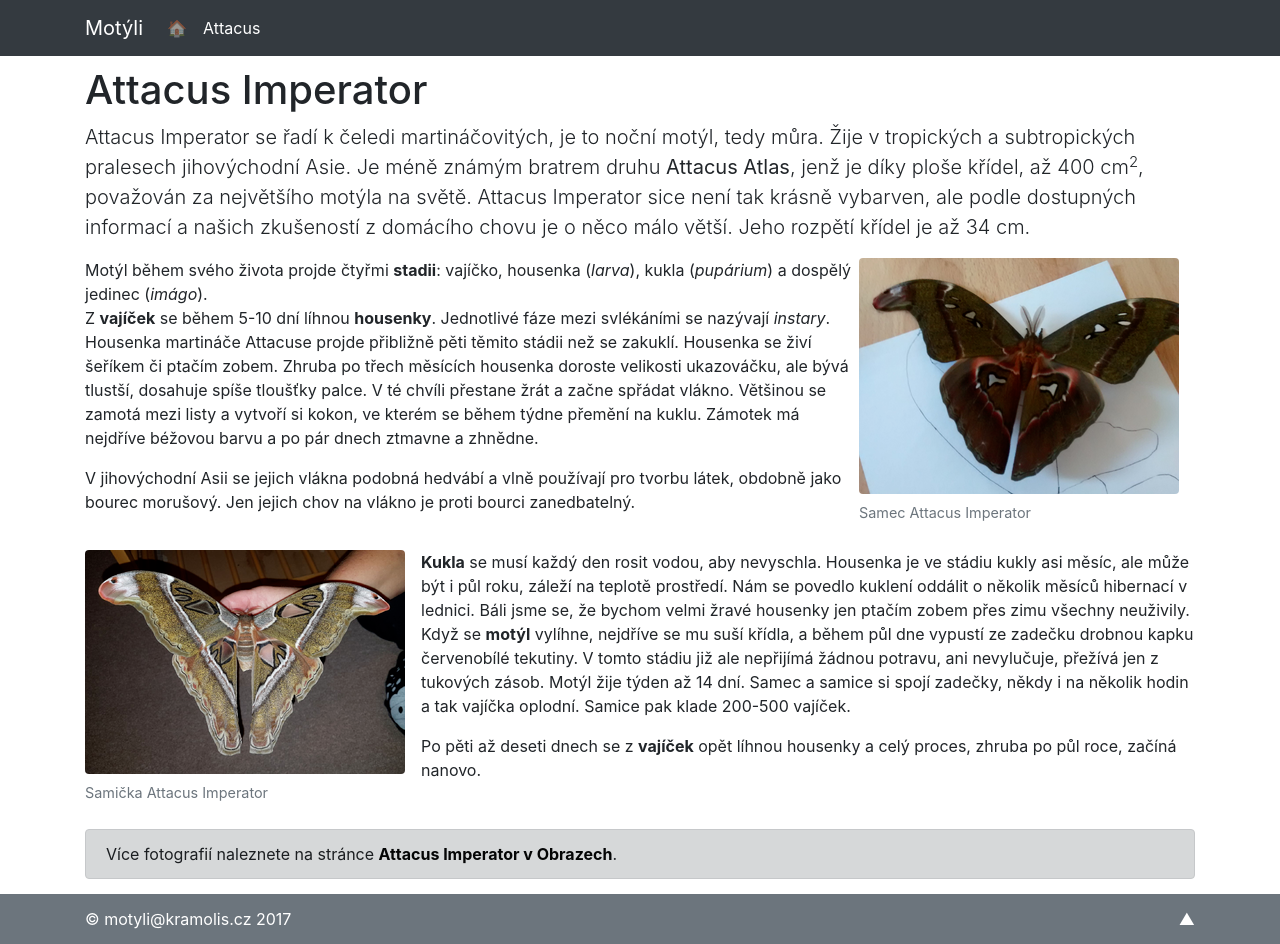
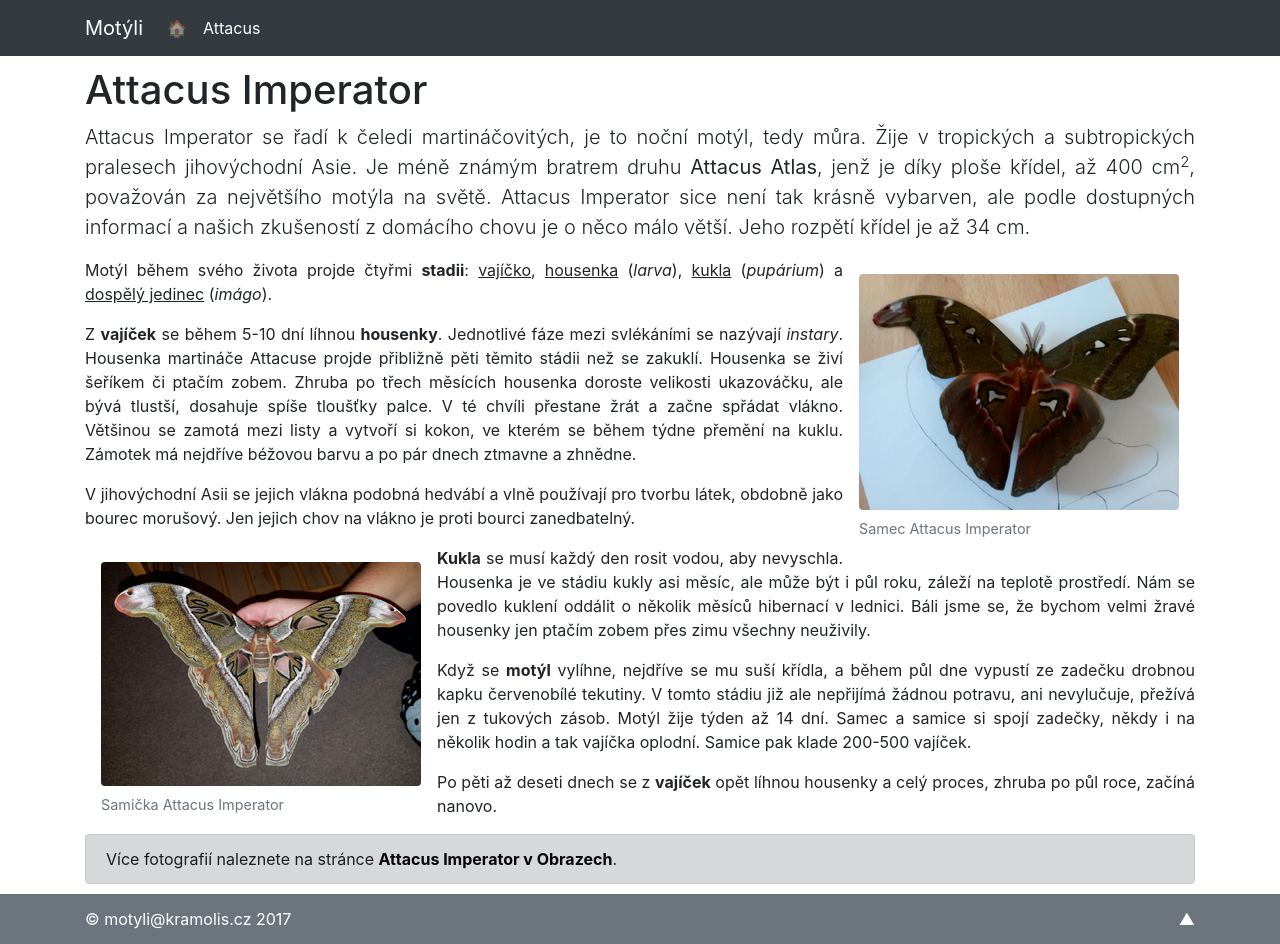
Before and after one commit to shamoh/pages-motyli, a Jekyll site: the page built from attacus/imperator.html, in a window 1280 px wide and 944 px high. Built offline with Jekyll 4.4.1, drawn with Linux system fonts in a browser that asks for light colours.

Commit message:
Uprava formatovani: obtekani obrazku, text az do konce radku.

```diff
--- a/attacus/imperator-gallery.html
+++ b/attacus/imperator-gallery.html
@@ -98,7 +98,7 @@ images:
     title: Motýl Attacus Imperator
 ---
 
-<p class="lead">
+<p class="lead text-justify">
   <a href="imperator.html">Attacus Imperator</a> je méně známý bratr druhu Attacus Atlas.
   Sice není tak krásně vybarven, ale dle všeho je o něco málo větši.
 </p>
--- a/attacus/imperator.html
+++ b/attacus/imperator.html
@@ -5,7 +5,7 @@ title: Attacus Imperator
 
 <h1>Attacus Imperator</h1>
 
-<p class="lead">
+<p class="lead text-justify">
   Attacus Imperator se řadí k čeledi martináčovitých, je to noční motýl, tedy můra.
   Žije v tropických a subtropických pralesech jihovýchodní Asie.
   Je méně známým bratrem druhu <strong>Attacus Atlas</strong>, jenž je díky ploše křídel,
@@ -14,11 +14,16 @@ title: Attacus Imperator
   našich zkušeností z domácího chovu je o něco málo větší. Jeho rozpětí křídel je až 34 cm.
 </p>
 
-<div class="media">
-  <div class="media-body">
-    Motýl během svého života projde čtyřmi <strong>stadii</strong>: vajíčko, housenka (<i>larva</i>),
-    kukla (<i>pupárium</i>) a dospělý jedinec (<i>imágo</i>).
-    <p>
+<div class="text-justify">
+  <figure class="figure float-right" style="margin-left: 16px; margin-top: 16px;">
+    <img src="/images/attacus-imperator-male-320.png" class="figure-img img-fluid rounded mr-3" style="width:320px" alt="Samec Attacus Imperator">
+    <figcaption class="figure-caption">Samec Attacus Imperator</figcaption>
+  </figure>
+  <p>
+    Motýl během svého života projde čtyřmi <strong>stadii</strong>: <u>vajíčko</u>, <u>housenka</u> (<i>larva</i>),
+    <u>kukla</u> (<i>pupárium</i>) a <u>dospělý jedinec</u> (<i>imágo</i>).
+  </p>
+  <p>
     Z <strong>vajíček</strong> se během 5-10 dní líhnou <strong>housenky</strong>.
     Jednotlivé fáze mezi svlékáními se nazývají <i>instary</i>.
     Housenka martináče Attacuse projde přibližně pěti těmito stádii než se zakuklí.
@@ -26,38 +31,37 @@ title: Attacus Imperator
     ukazováčku, ale bývá tlustší, dosahuje spíše tloušťky palce. V té chvíli přestane žrát a začne
     spřádat vlákno. Většinou se zamotá mezi listy a vytvoří si kokon, ve kterém se během týdne
     přemění na kuklu. Zámotek má nejdříve béžovou barvu a po pár dnech ztmavne a zhnědne.
-    <p>
+  </p>
+  <p>
     V jihovýchodní Asii se jejich vlákna podobná hedvábí a vlně používají pro tvorbu látek,
     obdobně jako bourec morušový. Jen jejich chov na vlákno je proti bourci zanedbatelný.
-  </div>
-  <figure class="figure">
-    <img src="/images/attacus-imperator-male-320.png" class="figure-img img-fluid rounded mr-3" style="width:320px" alt="Samec Attacus Imperator">
-    <figcaption class="figure-caption">Samec Attacus Imperator</figcaption>
-  </figure>
+  </p>
 </div>
-<div class="media">
-  <figure class="figure">
+<div class="text-justify">
+  <figure class="figure float-left" style="margin-left: 16px; margin-top: 16px;">
     <img src="/images/attacus-imperator-female-320.png" class="figure-img img-fluid rounded mr-3" style="width:320px" alt="Samička Attacus Imperator">
     <figcaption class="figure-caption">Samička Attacus Imperator</figcaption>
   </figure>
-  <div class="media-body">
+  <p>
     <strong>Kukla</strong> se musí každý den rosit vodou, aby nevyschla.
     Housenka je ve stádiu kukly asi měsíc, ale může být i půl roku, záleží na teplotě prostředí.
     Nám se povedlo kuklení oddálit o několik měsíců hibernací v lednici.
     Báli jsme se, že bychom velmi žravé housenky jen ptačím zobem přes zimu všechny neuživily.
-    <p>
+  </p>
+  <p>
     Když se <strong>motýl</strong> vylíhne, nejdříve se mu suší křídla, a během půl dne vypustí
     ze zadečku drobnou kapku červenobílé tekutiny. V tomto stádiu již ale nepřijímá žádnou potravu,
     ani nevylučuje, přežívá jen z tukových zásob. Motýl žije týden až 14 dní.
     Samec a samice si spojí zadečky, někdy i na několik hodin a tak vajíčka oplodní.
     Samice pak klade 200-500 vajíček.
-    <p>
+  </p>
+  <p>
     Po pěti až deseti dnech se z <strong>vajíček</strong> opět líhnou housenky a celý proces,
     zhruba po půl roce, začíná nanovo.
-  </div>
+  </p>
 </div>
 
-<div class="alert alert-dark" role="alert">
+<div class="alert alert-dark text-justify" role="alert">
   Více fotografií naleznete na stránce
   <a href="imperator-gallery.html" class="alert-link">Attacus Imperator v Obrazech</a>.
 </div>
--- a/attacus/index.html
+++ b/attacus/index.html
@@ -5,7 +5,7 @@ title: Attacus
 
 <h1>Attacus</h1>
 
-<p class="lead">
+<p class="lead text-justify">
 	Attacus patří mezi největší motýli na světě.
 </p>
 
@@ -16,8 +16,8 @@ title: Attacus
 		</a>
     <div class="media-body">
       <h5 class="mt-0 mb-1">Attacus Imperator</h5>
-			<p>
-				Attacus Imperator je méně známý bratr druhu Attacus Atlas.
+			<p class="text-justify">
+				Attacus Imperator je méně známý bratr druhu <strong>Attacus Atlas</strong>.
 				Sice není tak krásně vybarven, ale dle všeho je o něco málo větši.
 			</p>
 			<div class="text-right">
--- a/index.html
+++ b/index.html
@@ -3,7 +3,7 @@ layout: default
 title: Motýli
 ---
 
-<p class="lead">
+<p class="lead text-justify">
 	Vítejte na stránkách amatérských chovatelů motýlů.
 </p>
 
@@ -15,7 +15,7 @@ title: Motýli
 			</a>
 			<div class="card-body">
 				<h4 class="card-title">Attacus</h4>
-				<p class="card-text">
+				<p class="card-text text-justify">
 					<a href="attacus/">Attacus</a> patří mezi největší motýli na světě.
 					Asi nejznámější je <em>Ataccus Atlas</em>.
 					My máme osobní zkušenost s <a href="attacus/imperator.html">Attacus Imperator</a>.
```
